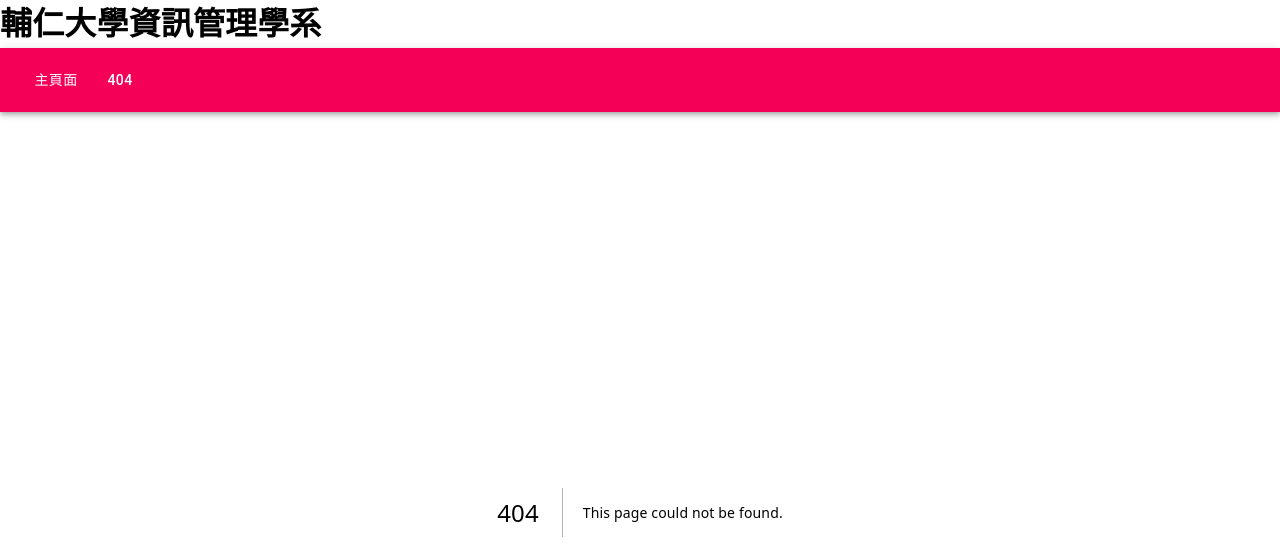
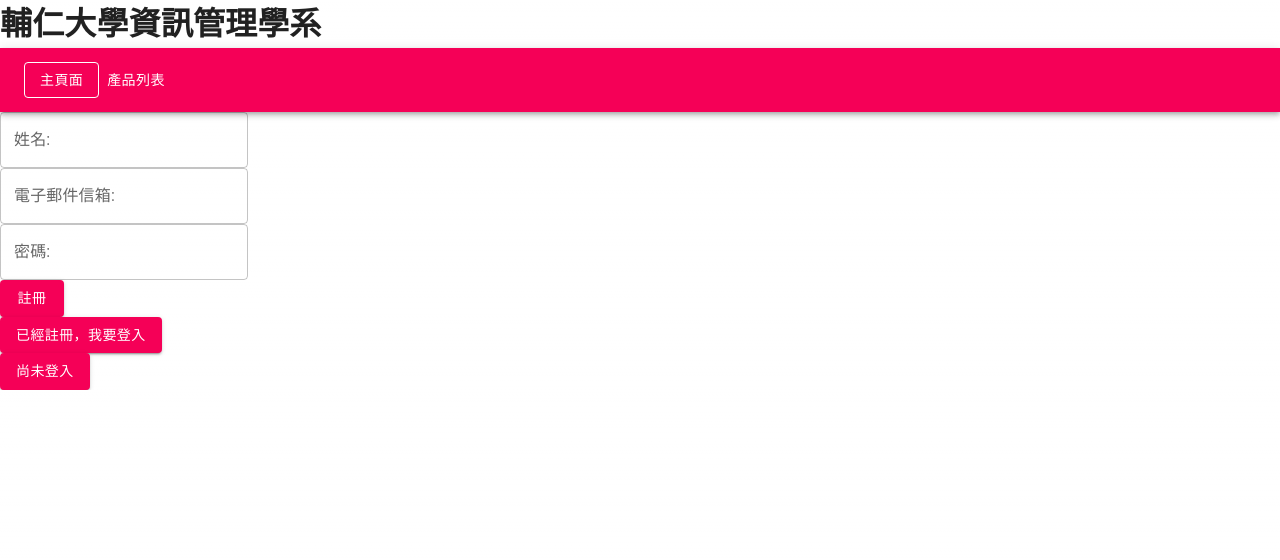
Before and after one commit to MelodyHuang3073/webclass, a Next.js app: page /account in a window 1280 px wide. Before the commit this address had no page. Shown: the top 560 px of the page. Built offline with nearby package versions, Linux system fonts and the light colour scheme.

Commit message:
1101 homereview

```diff
--- /dev/null
+++ b/app/account/page.tsx
@@ -0,0 +1,112 @@
+'use client'
+import React, { useState } from 'react';
+import { Button, TextField } from '@mui/material';
+import { createUserWithEmailAndPassword, getAuth, signInWithEmailAndPassword } from 'firebase/auth';
+import app from "@/app/_firebase/Config";
+import { FirebaseError } from 'firebase/app';
+
+export default function Account() {
+  const auth = getAuth(app);
+  const [account, setAccount] = useState({ email: "", password: "", name: "" });
+  const [message, setMessage] = useState("");
+  const [status, setStatus] = useState("註冊");
+  const [login, setLogin] = useState("未登入");
+  const handleChange = function (e: React.ChangeEvent<HTMLInputElement>) {
+    setAccount({ ...account, [e.target.name]: e.target.value })
+  }
+  const changeStatus = function (e: React.MouseEvent<HTMLElement>) {
+    if (status === "註冊") {
+      setStatus("登入");
+    }
+    else {
+      setStatus("註冊");
+    }
+  }
+
+  const logout = function (e: React.MouseEvent<HTMLElement>) {
+    auth.signOut();
+    setMessage("登出成功");
+    setLogin("未登入")
+  }
+
+  const handleSubmit = async function (e: React.MouseEvent<HTMLElement>) {
+    try {
+      if (status === "註冊") {
+        const res = await createUserWithEmailAndPassword(auth, account.email, account.password);
+        setMessage(`註冊成功，歡迎 ${res.user?.email}`);
+      }
+      else {
+        const res = await signInWithEmailAndPassword(auth, account.email, account.password);
+        setMessage(`登入成功，歡迎 ${res.user?.email}`);
+        setLogin("已登入")
+      }
+    }
+    catch (e) {
+      if (e instanceof FirebaseError) {
+        let message = "";
+        switch (e.code) {
+          case "auth/email-already-in-use":
+            message = "電子信箱已註冊";
+            break;
+          case "auth/weak-password":
+            message = "密碼強度不足";
+            break;
+          case "auth/invalid-email":
+            message = "電子郵件格式錯誤";
+            break;
+          case "auth/user-not-found":
+            message = "電子郵件信箱不存在";
+            break;
+          case "auth/wrong-password":
+            message = "密碼錯誤";
+            break;
+          case "auth/too-many-requests":
+            message = "登入失敗次數過多，請稍後再試";
+            break;
+          default:
+            message = "系統錯誤:" + e.code;
+        }
+        setMessage(message);
+      }
+      else {
+        if (e instanceof Error) {
+          setMessage(e.message);
+        }
+        else {
+          setMessage("系統錯誤");
+        }
+      }
+    }
+
+  }
+
+  return (
+    <form>
+      <div>
+        {status === '註冊' && <TextField type="text" name="name" value={account.name}
+          placeholder="姓名" label="姓名:" onChange={handleChange} />
+        }
+      </div>
+      <div>
+        <TextField type="email" name="email" value={account.email}
+          placeholder="電子郵件信箱" label="電子郵件信箱:" onChange={handleChange} autoComplete='username' />
+      </div>
+      <div>
+        <TextField type="password" name="password" value={account.password}
+          placeholder="密碼" label="密碼:" onChange={handleChange} autoComplete='current-password' />
+      </div>
+      <div>
+        <Button variant="contained" color="primary" onClick={handleSubmit}>{status}</Button>
+      </div>
+      <div>{message}</div>
+      <div>
+        <Button variant="contained" color="secondary" onClick={changeStatus}>
+        {status === '註冊' ? "已經註冊，我要登入" : "尚未註冊，我要註冊"}</Button>
+      </div>
+      <div>
+        <Button variant="contained" color="secondary" onClick={logout}>
+        {login === '已登入' ? "登出" : "尚未登入"}</Button>
+      </div>
+    </form>
+  )
+}
--- a/app/menu.tsx
+++ b/app/menu.tsx
@@ -9,8 +9,8 @@
   return (
     <AppBar position="static">
       <Toolbar>
-        <Button color="inherit" variant={pathname === "/product" ? "outlined" : "text"} onClick={() => router.push("/product")}>主頁面</Button>
-        <Button color="inherit" variant={pathname === "/" ? "outlined" : "text"} onClick={() => router.push("/")}>404</Button>
+        <Button color="inherit" variant={pathname === "/account" ? "outlined" : "text"} onClick={() => router.push("/account")}>主頁面</Button>
+        <Button color="inherit" variant={pathname === "/product" ? "outlined" : "text"} onClick={() => router.push("/product")}>產品列表</Button>
       </Toolbar>
     </AppBar>
   );
--- a/app/product/product.tsx
+++ b/app/product/product.tsx
@@ -19,7 +19,7 @@
 import DeleteIcon from "@mui/icons-material/Delete";
 import AddIcon from "@mui/icons-material/Add";
 import EditIcon from '@mui/icons-material/Edit';
-import useRead from "./read";
+import useRead from "./readData";
 import { Product } from "../_settings/interfaces";
 
 export default function ProductList() {
--- a/package.json
+++ b/package.json
@@ -18,8 +18,9 @@
     "@types/react-dom": "18.2.7",
     "eslint": "8.49.0",
     "eslint-config-next": "13.5.1",
-    "firebase": "^10.5.0",
+    "firebase": "^10.5.2",
     "next": "13.5.1",
+    "node-fetch": "^3.3.2",
     "react": "18.2.0",
     "react-dom": "18.2.0",
     "typescript": "5.2.2"
```
Also changed, not shown: app/product/readData.tsx (renamed from app/product/read.tsx).
